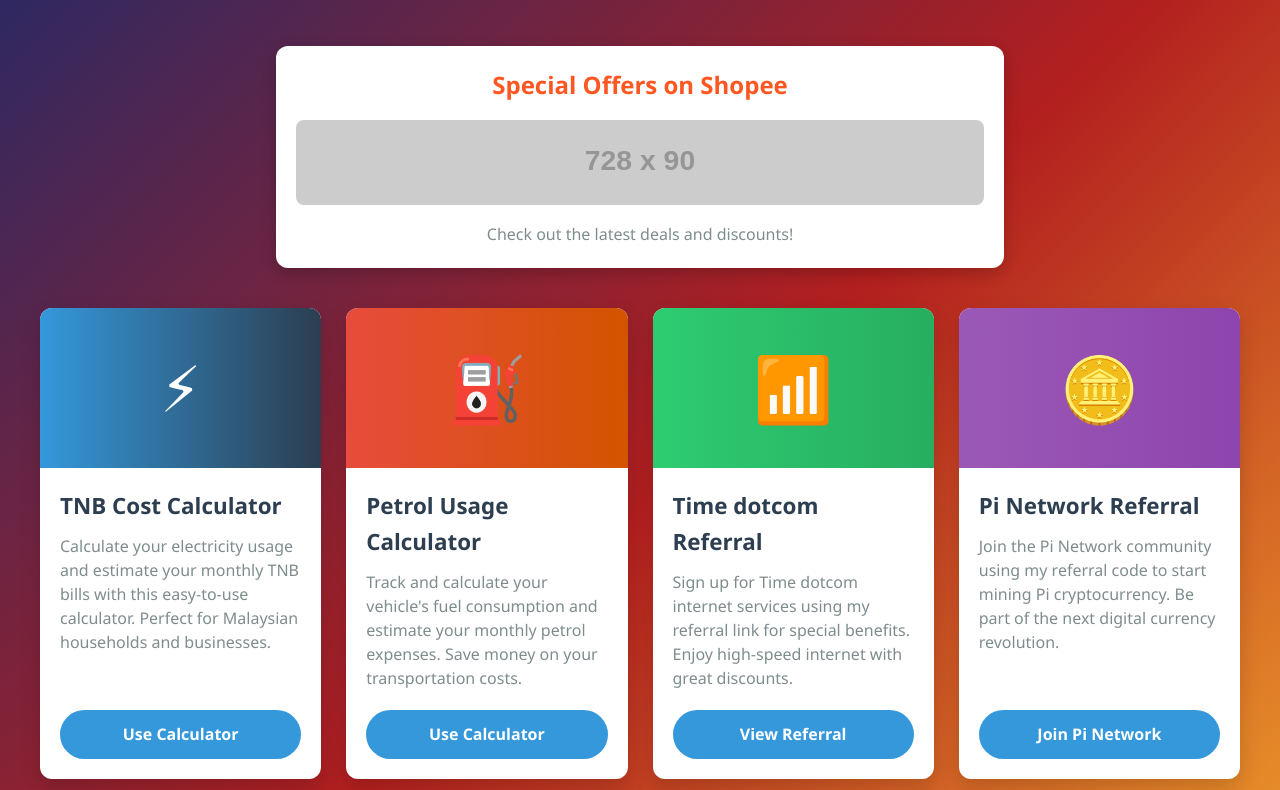
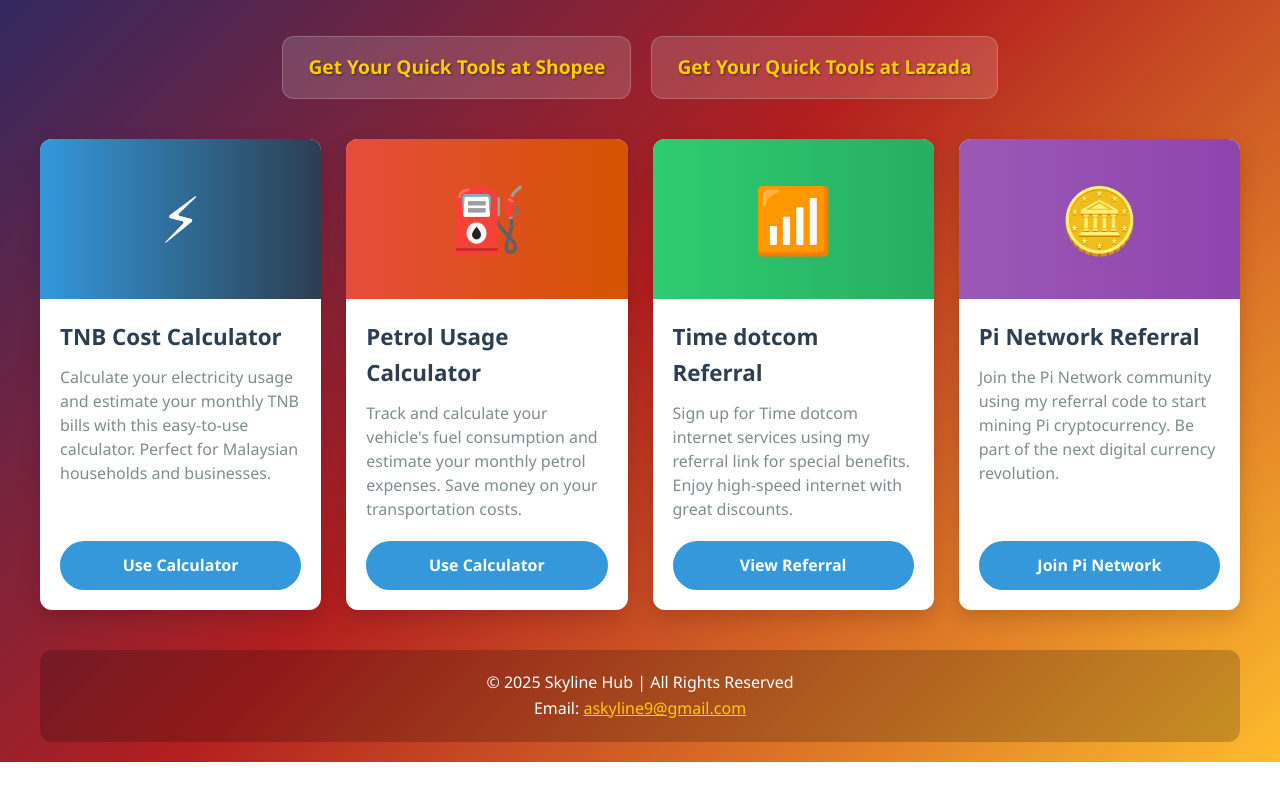
Before and after one commit to ASkyline9/aSkyline9.github.io, a plain HTML site: page index.html in a window 1280 px wide. Shown: the part 176-966 px from the top of the page. After the commit the page ends 938 px from the top, so only its background shows below. Drawn offline with Linux system fonts and the light colour scheme; placeholder pictures from the web are drawn by us.

Commit message:
Add files via upload
Updated

```diff
--- a/index.html
+++ b/index.html
@@ -23,6 +23,8 @@
             --petrol-color: #e74c3c;
             --time-color: #2ecc71;
             --pi-color: #9b59b6;
+            --shopee-color: #ff5722;
+            --lazada-color: #0f4dae;
         }
 
         * {
@@ -48,7 +50,7 @@
         header {
             text-align: center;
             padding: 30px 20px;
-            margin-bottom: 30px;
+            margin-bottom: 10px;
         }
 
         header h1 {
@@ -65,36 +67,48 @@
             margin: 0 auto;
         }
 
+        .ads-row {
+            display: flex;
+            justify-content: center;
+            gap: 20px;
+            margin: 20px auto;
+            flex-wrap: wrap;
+        }
+
         .ad-banner {
-            background: white;
+            background: rgba(255, 255, 255, 0.15);
             border-radius: 12px;
-            padding: 20px;
-            margin: 20px auto;
+            padding: 15px 25px;
             text-align: center;
-            box-shadow: 0 5px 15px rgba(0, 0, 0, 0.2);
-            transition: transform 0.3s ease;
-            max-width: 728px;
+            transition: all 0.3s ease;
+            max-width: 350px;
+            border: 1px solid rgba(255, 255, 255, 0.2);
         }
 
         .ad-banner:hover {
             transform: translateY(-5px);
+            background: rgba(255, 255, 255, 0.25);
+        }
+
+        .ad-banner a {
+            text-decoration: none;
+            color: inherit;
+            display: block;
         }
 
         .ad-banner h2 {
-            color: #ff5722;
-            margin-bottom: 15px;
-            font-size: 1.5rem;
+            margin-bottom: 0;
+            font-size: 1.2rem;
         }
 
-        .ad-banner img {
-            max-width: 100%;
-            border-radius: 8px;
-            height: auto;
+        .shopee-banner h2 {
+            color: #ffcc00;
+            text-shadow: 1px 1px 2px rgba(0, 0, 0, 0.5);
         }
 
-        .ad-banner p {
-            margin-top: 10px;
-            color: #7f8c8d;
+        .lazada-banner h2 {
+            color: #ffcc00;
+            text-shadow: 1px 1px 2px rgba(0, 0, 0, 0.5);
         }
 
         .projects-grid {
@@ -189,8 +203,13 @@
                 font-size: 2.2rem;
             }
 
+            .ads-row {
+                flex-direction: column;
+                align-items: center;
+            }
+
             .ad-banner {
-                padding: 15px;
+                max-width: 100%;
             }
 
             header {
@@ -214,6 +233,10 @@
 
             .project-content h2 {
                 font-size: 1.2rem;
+            }
+
+            .ad-banner h2 {
+                font-size: 1.1rem;
             }
         }
 
@@ -259,10 +282,19 @@
             <p>Your Quick Tools for Smarter Living</p>
         </header>
 
-        <div class="ad-banner" role="complementary" aria-label="Shopee Advertisement">
-            <h2>Special Offers on Shopee</h2>
-            <img src="https://via.placeholder.com/728x90?text=Shopee+Ad+Banner+Placeholder" alt="Shopee Promotions - Great deals on electronics, fashion, and home products" width="728" height="90">
-            <p>Check out the latest deals and discounts!</p>
+        <!-- Ads Row - Simplified text-only banners -->
+        <div class="ads-row">
+            <div class="ad-banner shopee-banner" role="complementary" aria-label="Shopee Advertisement">
+                <a href="https://s.shopee.com.my/5pyRVtvpFC" target="_blank" rel="noopener">
+                    <h2>Get Your Quick Tools at Shopee</h2>
+                </a>
+            </div>
+
+            <div class="ad-banner lazada-banner" role="complementary" aria-label="Lazada Advertisement">
+                <a href="https://s.lazada.com.my/s.sY0vL?cc" target="_blank" rel="noopener">
+                    <h2>Get Your Quick Tools at Lazada</h2>
+                </a>
+            </div>
         </div>
 
         <main id="main">
@@ -315,14 +347,6 @@
             </div>
         </main>
 
-        <div class="ad-banner" role="complementary" aria-label="Lazada Advertisement">
-            <h2>Great Deals on Lazada</h2>
-            <a href="https://s.lazada.com.my/s.sY0vL?cc" target="_blank" rel="noopener">
-                <img src="https://via.placeholder.com/728x90?text=Lazada+Ad+Banner+Placeholder" alt="Lazada Promotions - Amazing discounts across all categories" width="728" height="90">
-            </a>
-            <p>Don't miss out on these amazing offers!</p>
-        </div>
-
         <footer>
             <p>&copy; 2025 Skyline Hub | All Rights Reserved</p>
             <p>Email: <a href="mailto:askyline9@gmail.com" style="color: #ffcc00;">askyline9@gmail.com</a></p>
```
